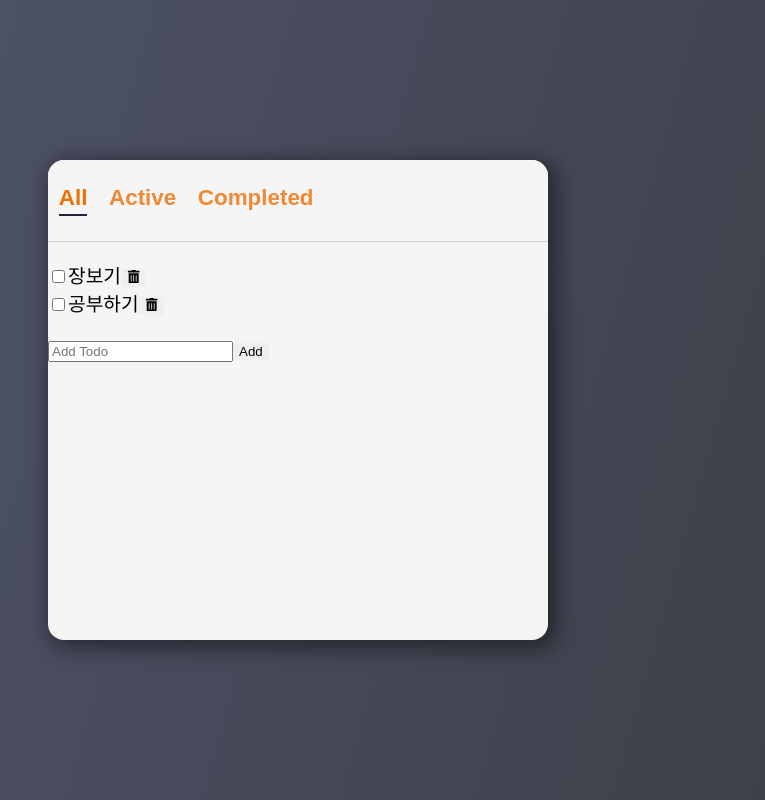
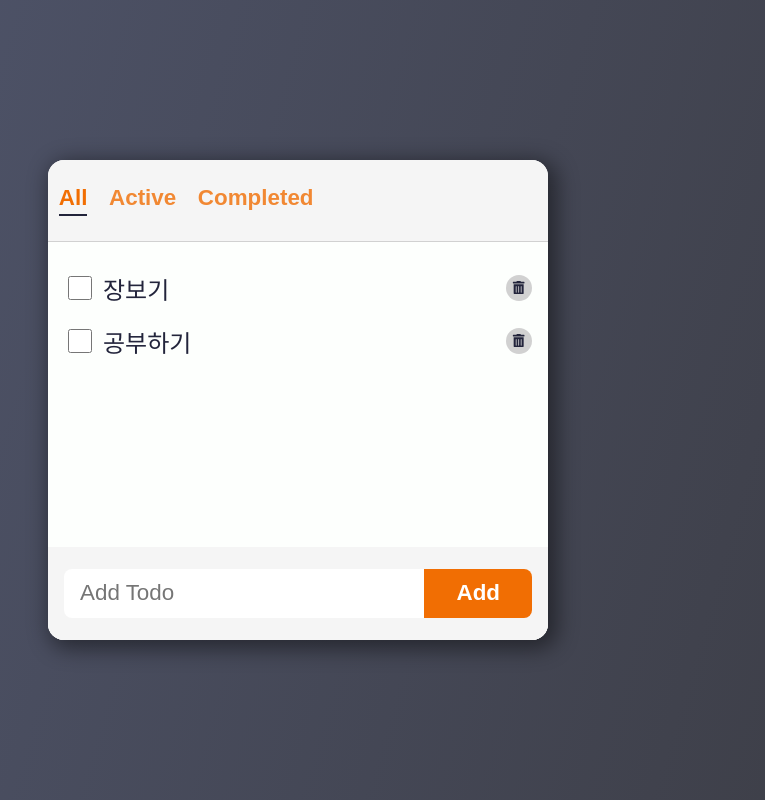
Before and after one commit to kot8585/react-todo-app, a React (Create React App) app in the folder ellie-todo-app/: page / in a window 1280 px wide. Shown: the whole page, without its empty margins (342-1107 px from the left). Built offline with nearby package versions, Linux system fonts and the light colour scheme.

Commit message:
"ellie" - addTodo, TodoList 스타일링 완료
- flex 사용
- button hover 시 filter : brightness
- box-sizing
- 버튼을 동그랗게 꾸미기 위해 <button>을 <span>으로 감쌌다.
- checkbox에 lael을 붙여서 라벨을 클릭해도 체크박스가 체크되는듯..?

```diff
--- a/ellie-todo-app/src/components/AddTodo/AddTodo.jsx
+++ b/ellie-todo-app/src/components/AddTodo/AddTodo.jsx
@@ -1,5 +1,6 @@
 import React, {useState} from 'react';
 import {v4 as uuidv4} from 'uuid';
+import styles from './AddTodo.module.css'
 
 export default function AddTodo({ onAdd }) {
   const [text, setText] = useState('');
@@ -10,14 +11,15 @@
     setText('');
   }
   return (
-    <form onSubmit={handleSubmit}>
+    <form className={styles.form} onSubmit={handleSubmit}>
       <input
+        className={styles.input}
         type='text'
         placeholder='Add Todo'
         value={text}
         onChange={handleChange}
       ></input>
-      <button>Add</button>
+      <button className={styles.button}>Add</button>
     </form>
   );
 }
--- /dev/null
+++ b/ellie-todo-app/src/components/AddTodo/AddTodo.module.css
@@ -0,0 +1,34 @@
+.form {
+  width: 100%;
+  display: flex;
+  padding: 1.4rem 1rem;
+  background-color: var(--color-bg-dark);
+}
+
+.input {
+  flex: 1 0 auto;
+  font-size: 1.4rem;
+  padding: 0.7rem 1rem;
+  border: none;
+  outline: none;
+  border-top-left-radius: 8px;
+  border-bottom-left-radius: 8px;
+}
+
+.button {
+  cursor: pointer;
+  background-color: var(--color-accent);
+  color: var(--color-white);
+  font-weight: bold;
+  font-size: 1.4rem;
+  padding: 0 2rem;
+  border-top-right-radius: 8px;
+  border-bottom-right-radius: 8px;
+}
+
+.button:hover {
+  /* ❗️보통 필터는 이미지, 배경, 테두리 렌더링을 조정하는데 쓰인다.
+   * blur/drop-shadow등등이 있음.
+   */
+  filter: brightness(125%);
+}
--- a/ellie-todo-app/src/components/Todo/Todo.jsx
+++ b/ellie-todo-app/src/components/Todo/Todo.jsx
@@ -1,5 +1,6 @@
 import React from 'react';
 import {FaTrashAlt} from 'react-icons/fa'
+import styles from './Todo.module.css'
 
 export default function Todo({todo, onUpdate, onDelete}) {
   const {text, status} = todo;
@@ -10,18 +11,21 @@
   const handleDelete = () => onDelete(todo);
 
   return (
-    <li key={todo.id}>
+    <li key={todo.id} className={styles.todo}>
       <input
+      className={styles.checkbox}
       type="checkbox"
       id={todo.id}
       checked={status === 'completed'}
       onChange={handleChange}
       />
       {/* 라벨 왜 붙이는거지? input의 id와 label의 htmlFor 연결. 리더기를 위해 사용?*/}
-      <label htmlFor={todo.id}>{text}</label>
-      <button onClick={handleDelete}>
+      <label htmlFor={todo.id} className={styles.text}>{text}</label>
+      <span className={styles.icon}>
+        <button onClick={handleDelete} className={styles.button}>
         <FaTrashAlt/>
       </button>
+      </span>
     </li>
   );
 }
--- /dev/null
+++ b/ellie-todo-app/src/components/Todo/Todo.module.css
@@ -0,0 +1,38 @@
+.todo {
+  display: flex;
+  justify-content: space-between;
+  align-items: center;
+  padding: 0.5rem 1rem;
+  margin: 0.1rem 0;
+  color: var(--color-text);
+}
+
+.checkbox {
+  width: 1.5rem;
+  height: 1.5rem;
+}
+
+.text {
+  flex: 1 1 0%;
+  margin-left: 0.5rem;
+  font-size: 1.5rem;
+}
+
+/* ❗️span으로 감싸니까 버튼이 완전 동그랗게 되네 */
+.icon {
+  width: 26px;
+  height: 26px;
+  background-color: var(--color-grey);
+  border-radius: 100%;
+  transition: all 150ms ease-out;
+}
+
+.icon:hover {
+  background-color: var(--color-accent);
+  transform: rotate(15deg) scale(1.2)
+}
+
+.button {
+  color: var(--color-text);
+  background-color: transparent;
+}
--- a/ellie-todo-app/src/components/TodoList/TodoList.jsx
+++ b/ellie-todo-app/src/components/TodoList/TodoList.jsx
@@ -1,6 +1,7 @@
 import React, {useState} from 'react';
 import AddTodo from '../AddTodo/AddTodo';
 import Todo from '../Todo/Todo';
+import styles from './TodoList.module.css'
 
 export default function TodoList({filter}) {
   const [todos, setTodos] = useState([
@@ -16,8 +17,8 @@
   const filtered = getFilteredItems(todos, filter);
 
   return (
-    <section>
-      <ul>
+    <section className={styles.container}>
+      <ul className={styles.list}>
         {
           filtered.map(item => (
             <Todo
--- /dev/null
+++ b/ellie-todo-app/src/components/TodoList/TodoList.module.css
@@ -0,0 +1,13 @@
+.container {
+  height: 100%;
+  /* ❗️flex에서 height를 100%로 줬을때 list가 많아질 경우 화면을 넘어가버리때 사용? */
+  min-height: 0;
+  display: flex;
+  flex-direction: column;
+  background-color: var(--color-bg);
+}
+
+.list {
+  flex: 1 1 auto;
+  overflow-y: auto;
+}
--- a/ellie-todo-app/src/index.css
+++ b/ellie-todo-app/src/index.css
@@ -47,6 +47,12 @@
     monospace;
 }
 
+* {
+  /* ❗️ add 버튼 튀어나가게 하지 않기 위해 사용  */
+  /* content-box, border-box 두가지 있음 */
+  box-sizing: border-box;
+}
+
 ul {
   list-style: none;
   padding-left: 0;
@@ -56,3 +62,20 @@
   outline: none;
   border: none;
 }
+
+/* 스크롤바 꾸미기 */
+::-webkit-scrollbar {
+  width: 0.5rem;
+}
+
+::-webkit-scrollbar-track {
+  background-color: var(--color-bg-dark);
+}
+
+::-webkit-scrollbar-thumb {
+  background-color: var(--color-scrollbar);
+}
+
+::-webkit-scrollbar-thumb:hover {
+  background-color: var(--color-accent);
+}
```
